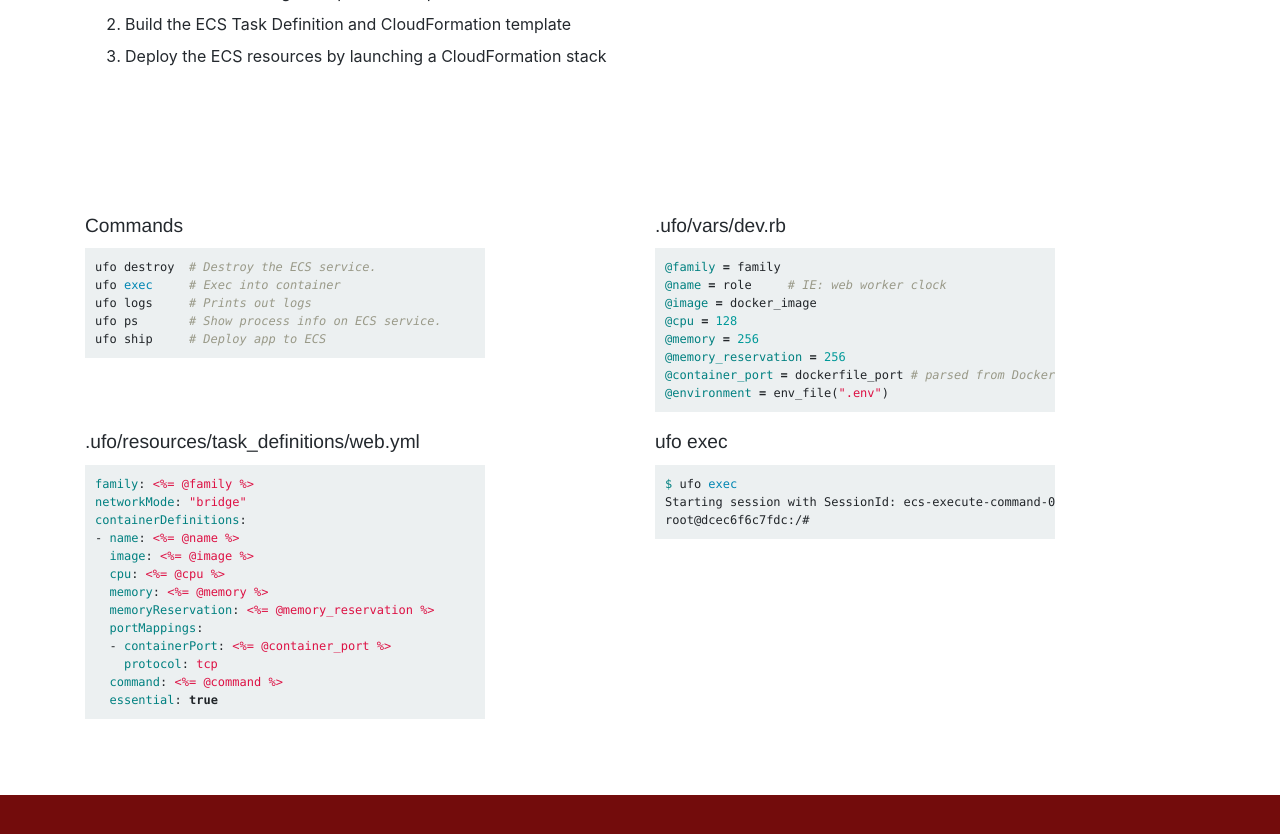
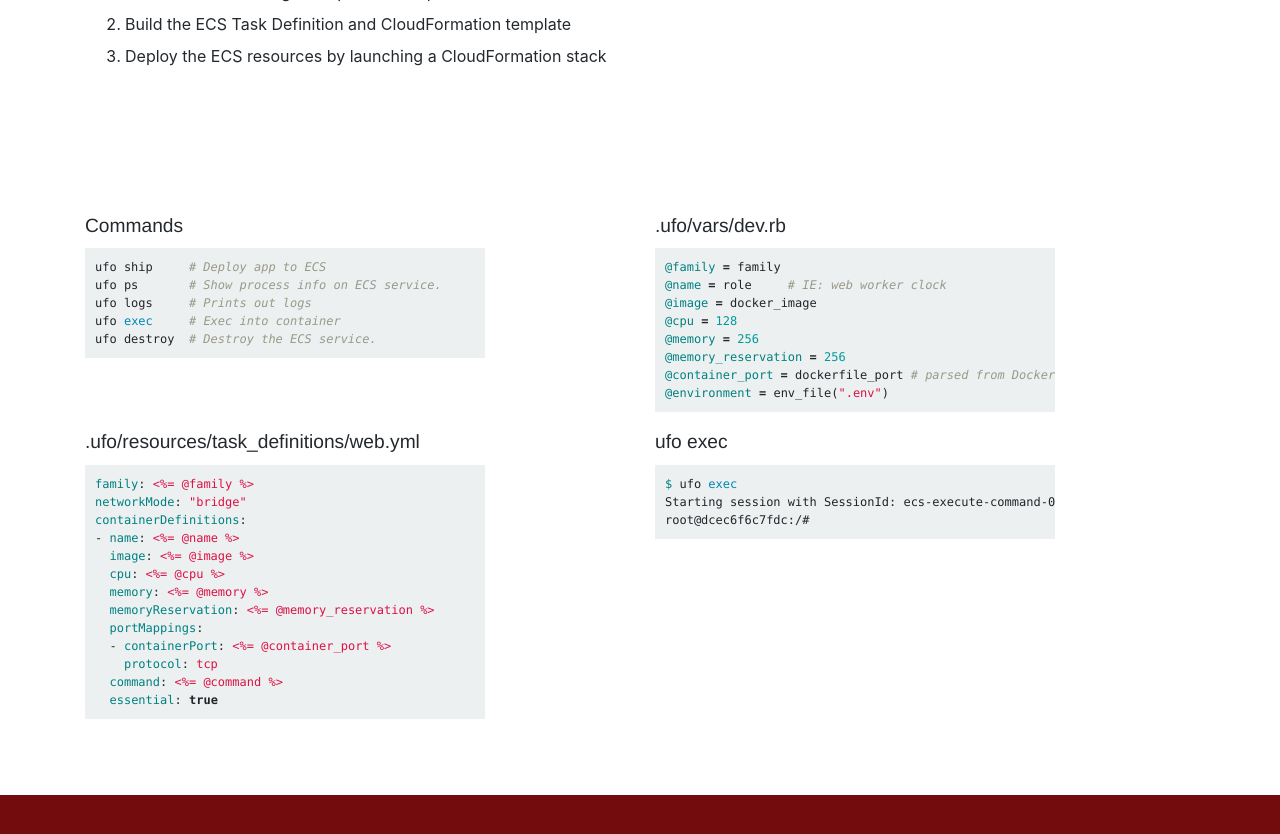
Before and after one commit to boltops-tools/ufo-docs, a Jekyll site: the page built from index.html, in a window 1280 px wide and 900 px high, scrolled down 867 px. Shown: the top 834 px of the window. Built offline with Jekyll 4.4.1, drawn with Linux system fonts in a browser that asks for light colours; a script that is not in the unit is left out.

Commit message:
update docs

```diff
--- a/index.html
+++ b/index.html
@@ -51,11 +51,11 @@
         <h3>Commands</h3>
         <div class="commands">
 {% highlight sh %}
+ufo ship     # Deploy app to ECS
+ufo ps       # Show process info on ECS service.
+ufo logs     # Prints out logs
+ufo exec     # Exec into container
 ufo destroy  # Destroy the ECS service.
-ufo exec     # Exec into container
-ufo logs     # Prints out logs
-ufo ps       # Show process info on ECS service.
-ufo ship     # Deploy app to ECS
 {% endhighlight %}
         </div>
       </div>
```
